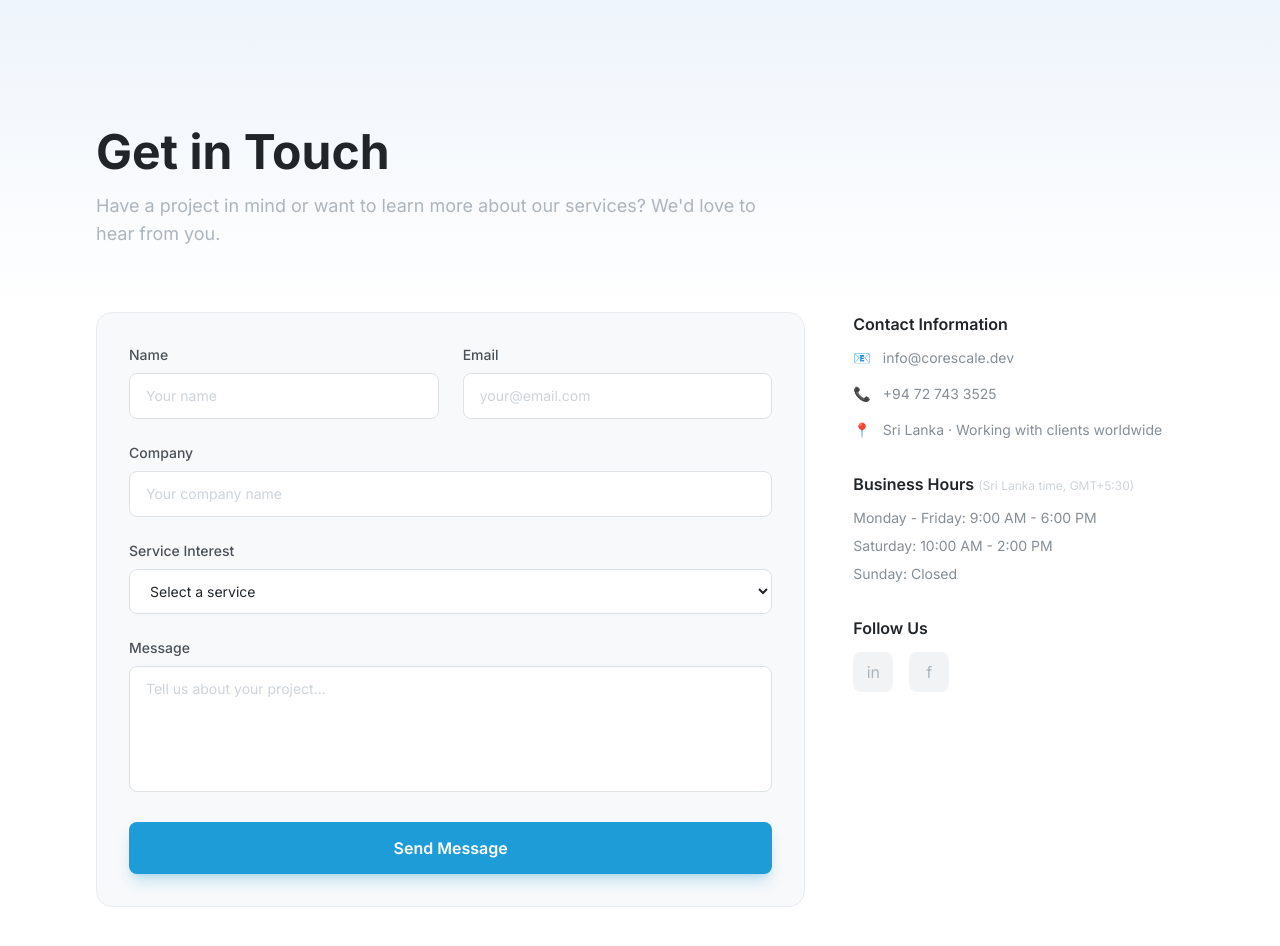
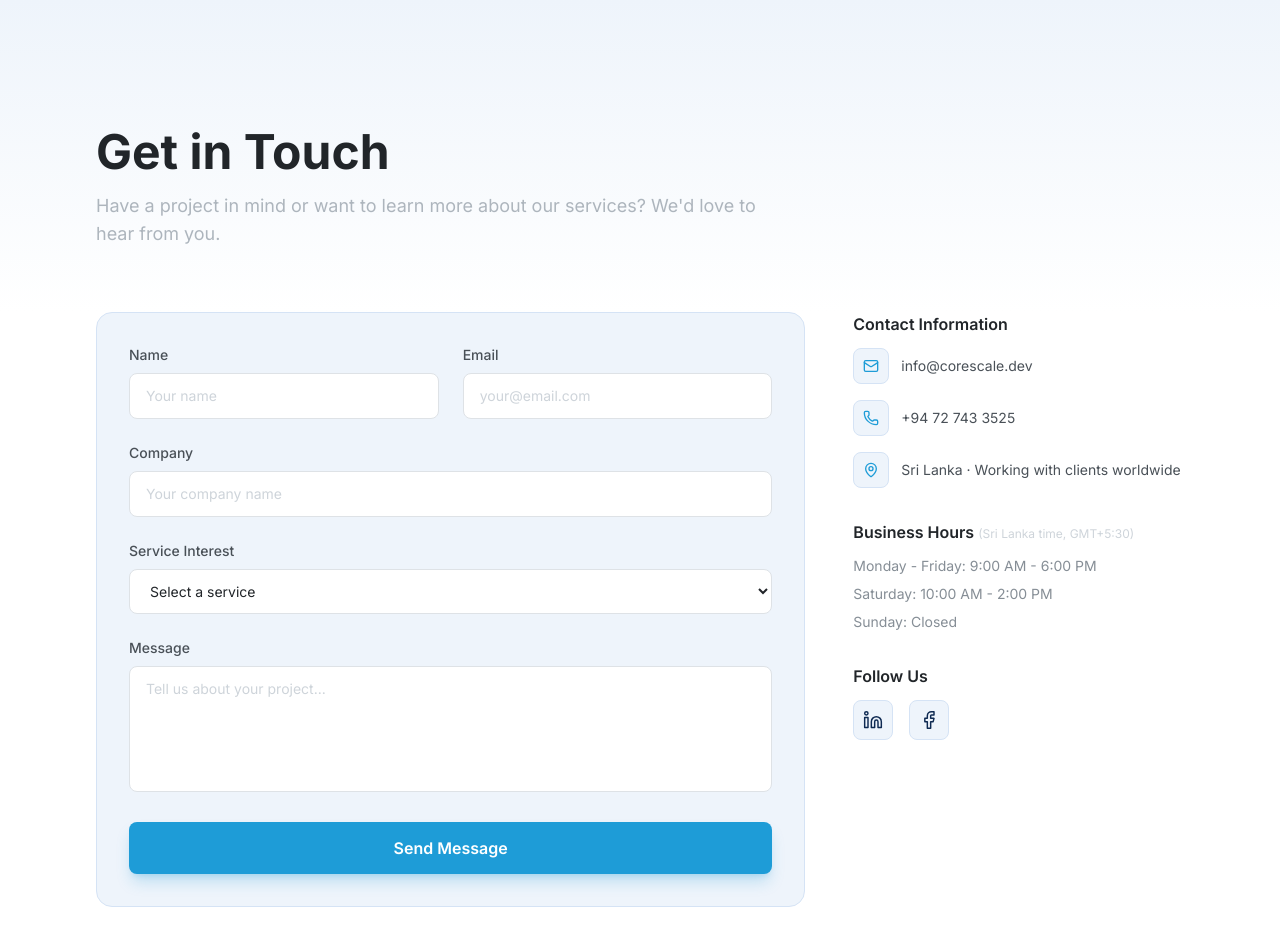
Before and after one commit to dulshan300/corescale-web, a Nuxt app: page /contact in a window 1280 px wide. Shown: the top 946 px of the page. Built offline with nearby package versions, Linux system fonts and the light colour scheme.

Commit message:
feat: update styles across multiple pages to enhance branding and visual consistency

```diff
--- a/app/pages/about.vue
+++ b/app/pages/about.vue
@@ -27,7 +27,7 @@
             </p>
           </div>
           <div class="space-y-6">
-            <div v-for="value in values" :key="value.title" class="bg-dark-50 border border-dark-200 rounded-xl p-6">
+            <div v-for="value in values" :key="value.title" class="bg-brand-50 border border-brand-100 rounded-xl p-6">
               <h3 class="font-semibold text-dark-900 mb-2">{{ value.title }}</h3>
               <p class="text-dark-500 text-sm leading-relaxed">{{ value.description }}</p>
             </div>
@@ -37,7 +37,7 @@
     </section>
 
     <!-- Team -->
-    <section class="section-padding bg-dark-50 border-y border-dark-200">
+    <section class="section-padding bg-brand-50 border-y border-brand-100">
       <div class="container-custom text-center">
         <h2 class="text-3xl font-bold mb-4 text-dark-900">Our Expertise</h2>
         <p class="text-dark-500 max-w-xl mx-auto mb-12">
--- a/app/pages/contact.vue
+++ b/app/pages/contact.vue
@@ -16,7 +16,7 @@
         <div class="grid grid-cols-1 lg:grid-cols-3 gap-12">
           <!-- Form -->
           <div class="lg:col-span-2">
-            <form class="bg-dark-50 border border-dark-200 rounded-2xl p-8 space-y-6" @submit.prevent="handleSubmit">
+            <form class="bg-brand-50 border border-brand-100 rounded-2xl p-8 space-y-6" @submit.prevent="handleSubmit">
               <div class="grid grid-cols-1 md:grid-cols-2 gap-6">
                 <div>
                   <label class="block text-sm font-medium text-dark-700 mb-2">Name</label>
@@ -90,16 +90,16 @@
             <div>
               <h3 class="font-semibold text-dark-900 mb-3">Contact Information</h3>
               <div class="space-y-4 text-sm">
-                <div class="flex items-center gap-3 text-dark-600">
-                  <span class="text-accent-500">📧</span>
-                  <span>info@corescale.dev</span>
+                <div class="flex items-center gap-3 text-dark-700">
+                  <span class="w-9 h-9 bg-brand-50 border border-brand-100 rounded-lg flex items-center justify-center text-accent-500 flex-shrink-0"><Mail class="w-4 h-4" :stroke-width="2" /></span>
+                  <a href="mailto:info@corescale.dev" class="hover:text-brand-900 transition-colors">info@corescale.dev</a>
                 </div>
-                <div class="flex items-center gap-3 text-dark-600">
-                  <span class="text-accent-500">📞</span>
+                <div class="flex items-center gap-3 text-dark-700">
+                  <span class="w-9 h-9 bg-brand-50 border border-brand-100 rounded-lg flex items-center justify-center text-accent-500 flex-shrink-0"><Phone class="w-4 h-4" :stroke-width="2" /></span>
                   <a href="tel:+94727433525" class="hover:text-brand-900 transition-colors">+94 72 743 3525</a>
                 </div>
-                <div class="flex items-center gap-3 text-dark-600">
-                  <span class="text-accent-500">📍</span>
+                <div class="flex items-center gap-3 text-dark-700">
+                  <span class="w-9 h-9 bg-brand-50 border border-brand-100 rounded-lg flex items-center justify-center text-accent-500 flex-shrink-0"><MapPin class="w-4 h-4" :stroke-width="2" /></span>
                   <span>Sri Lanka · Working with clients worldwide</span>
                 </div>
               </div>
@@ -117,11 +117,11 @@
             <div>
               <h3 class="font-semibold text-dark-900 mb-3">Follow Us</h3>
               <div class="flex items-center gap-4">
-                <a href="https://www.linkedin.com/company/corescale-dev" target="_blank" rel="noopener noreferrer" aria-label="Corescale on LinkedIn" class="w-10 h-10 bg-dark-100 rounded-lg flex items-center justify-center text-dark-500 hover:text-white hover:bg-brand-900 transition-colors">
-                  in
+                <a href="https://www.linkedin.com/company/corescale-dev" target="_blank" rel="noopener noreferrer" aria-label="Corescale on LinkedIn" class="w-10 h-10 bg-brand-50 border border-brand-100 rounded-lg flex items-center justify-center text-brand-900 hover:text-white hover:bg-brand-900 transition-colors">
+                  <Linkedin class="w-5 h-5" :stroke-width="1.75" />
                 </a>
-                <a href="https://www.facebook.com/corescale.dev" target="_blank" rel="noopener noreferrer" aria-label="Corescale on Facebook" class="w-10 h-10 bg-dark-100 rounded-lg flex items-center justify-center text-dark-500 hover:text-white hover:bg-brand-900 transition-colors">
-                  f
+                <a href="https://www.facebook.com/corescale.dev" target="_blank" rel="noopener noreferrer" aria-label="Corescale on Facebook" class="w-10 h-10 bg-brand-50 border border-brand-100 rounded-lg flex items-center justify-center text-brand-900 hover:text-white hover:bg-brand-900 transition-colors">
+                  <Facebook class="w-5 h-5" :stroke-width="1.75" />
                 </a>
               </div>
             </div>
@@ -133,6 +133,8 @@
 </template>
 
 <script setup lang="ts">
+import { Mail, Phone, MapPin, Linkedin, Facebook } from 'lucide-vue-next'
+
 useSeoMeta({
   title: 'Contact | Corescale',
   description: 'Get in touch with Corescale to talk about custom web apps, AI agents, and ways to save your team time.',
--- a/app/pages/privacy-policy.vue
+++ b/app/pages/privacy-policy.vue
@@ -19,7 +19,7 @@
           </ul>
         </div>
 
-        <div class="bg-dark-50 border border-dark-200 rounded-2xl p-6">
+        <div class="bg-brand-50 border border-brand-100 rounded-2xl p-6">
           <h2 class="text-xl font-bold mb-2 text-dark-900">Questions about your privacy?</h2>
           <p class="text-dark-500">
             Email us at
--- a/app/pages/services.vue
+++ b/app/pages/services.vue
@@ -35,15 +35,19 @@
               </li>
             </ul>
           </div>
-          <div :class="{ 'lg:order-1': index % 2 === 1 }" class="bg-dark-50 border border-dark-200 rounded-2xl p-8 h-64 flex items-center justify-center">
-            <span class="text-6xl">{{ service.icon }}</span>
+          <div :class="{ 'lg:order-1': index % 2 === 1 }" class="relative overflow-hidden bg-gradient-to-br from-brand-50 to-accent-50 border border-brand-100 rounded-2xl p-8 h-64 flex items-center justify-center">
+            <div class="absolute -right-10 -top-10 w-44 h-44 rounded-full bg-accent-500/10"></div>
+            <div class="absolute -left-12 -bottom-12 w-52 h-52 rounded-full bg-brand-900/5"></div>
+            <div class="relative w-28 h-28 bg-gradient-to-br from-brand-900 to-accent-500 text-white rounded-3xl flex items-center justify-center shadow-xl shadow-accent-500/25">
+              <component :is="service.icon" class="w-14 h-14" :stroke-width="1.5" />
+            </div>
           </div>
         </div>
       </div>
     </section>
 
     <!-- FAQ -->
-    <section class="section-padding bg-dark-50 border-y border-dark-200">
+    <section class="section-padding bg-brand-50 border-y border-brand-100">
       <div class="container-custom max-w-3xl">
         <div class="text-center mb-12">
           <span class="text-accent-500 text-sm font-medium tracking-wide uppercase mb-3 block">FAQ</span>
@@ -84,6 +88,8 @@
 </template>
 
 <script setup lang="ts">
+import { Code2, Network, Bot, Rocket } from 'lucide-vue-next'
+
 useSeoMeta({
   title: 'Services | Corescale',
   description: 'Web application development, solution architecture, custom AI agents, and digital transformation services by Corescale.',
@@ -147,7 +153,7 @@ useHead({
 
 const services = [
   {
-    icon: '⚡',
+    icon: Code2,
     tag: 'Development',
     title: 'Web Application Development',
     pain: 'Is your software slow, hard to change, or a poor fit for how you work?',
@@ -162,7 +168,7 @@ const services = [
     ],
   },
   {
-    icon: '🏗️',
+    icon: Network,
     tag: 'Architecture',
     title: 'Solution Architecture & Consulting',
     pain: 'Not sure what to build, or worried about expensive mistakes?',
@@ -176,7 +182,7 @@ const services = [
     ],
   },
   {
-    icon: '🤖',
+    icon: Bot,
     tag: 'Automation',
     title: 'Custom AI Agents',
     pain: 'Is your team losing hours every week to repetitive admin work?',
@@ -190,7 +196,7 @@ const services = [
     ],
   },
   {
-    icon: '📱',
+    icon: Rocket,
     tag: 'Digital',
     title: 'Digital Transformation',
     pain: 'Stuck with old systems, spreadsheets, and manual processes?',
--- a/app/pages/terms-of-service.vue
+++ b/app/pages/terms-of-service.vue
@@ -19,7 +19,7 @@
           </ul>
         </div>
 
-        <div class="bg-dark-50 border border-dark-200 rounded-2xl p-6">
+        <div class="bg-brand-50 border border-brand-100 rounded-2xl p-6">
           <h2 class="text-xl font-bold mb-2 text-dark-900">Questions about these terms?</h2>
           <p class="text-dark-500">
             Email us at
--- a/package.json
+++ b/package.json
@@ -12,6 +12,7 @@
   "dependencies": {
     "@tsparticles/engine": "^4.4.0",
     "@tsparticles/slim": "^4.4.0",
+    "lucide-vue-next": "^1.0.0",
     "nuxt": "^4.5.2",
     "vue": "^3.5.41",
     "vue-router": "^5.2.0"
```
Also changed, not shown: app/components/AppFooter.vue (+18 -14 lines), app/pages/index.vue (+13 -11 lines), 1 other file (tests, documents, lock files or other folders).
